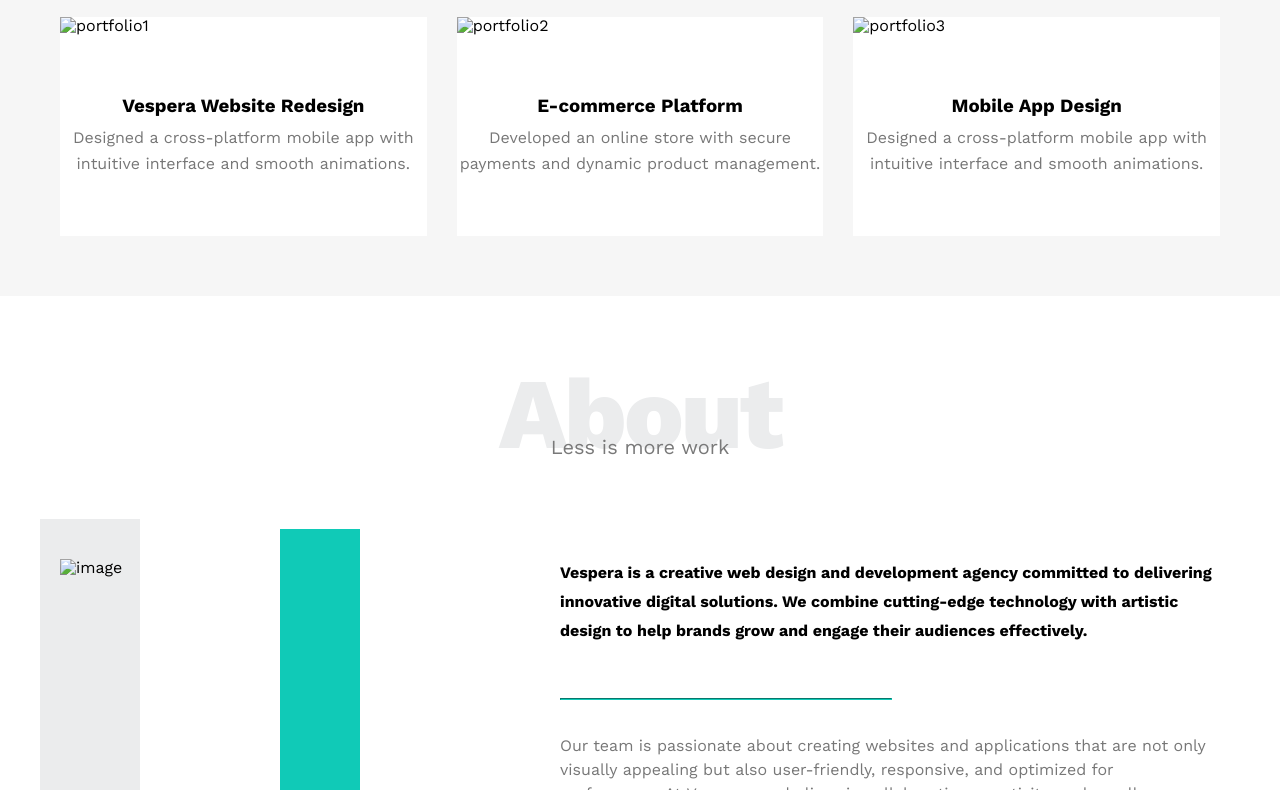
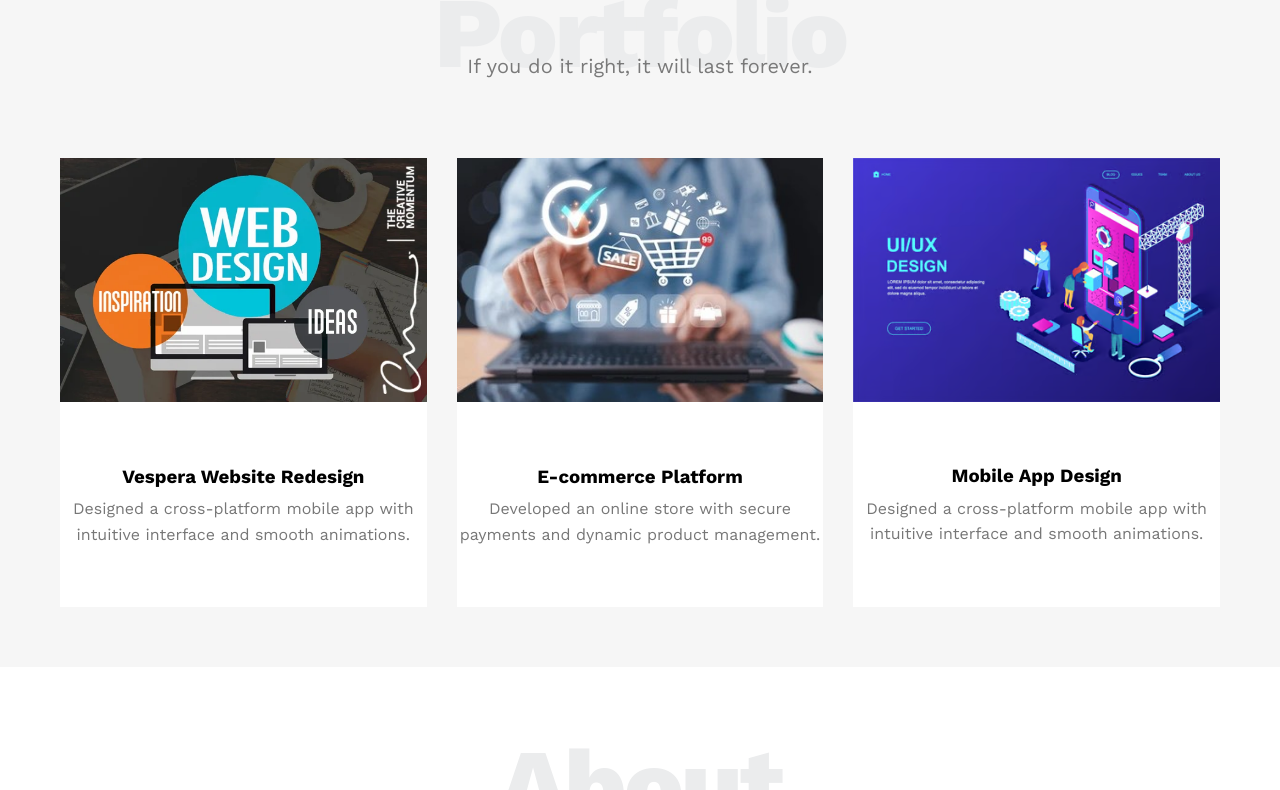
Before and after one commit to Ahmed-Zein3/Responsive-agency-website, a plain HTML site: page index.html in a window 1280 px wide. Shown: the part 2010-2800 px from the top of the page. Drawn offline with nearby package versions, Linux system fonts and the light colour scheme; the site is published under a folder, as on GitHub Pages, so addresses that start at the root find nothing.

Commit message:
Fix image paths for GitHub Pages

```diff
--- a/index.html
+++ b/index.html
@@ -23,7 +23,7 @@
     <div class="header">
       <div class="container header_container">
         <div class="header_logo">
-          <img src="/imges/vaspera.jpg" alt="logo" />
+          <img src="imges/vaspera.jpg" alt="logo" />
         </div>
         <div class="header_links">
           <span class="icon">
@@ -139,7 +139,7 @@
           </div>
           <div class="col">
             <div class="image imge-srv">
-              <img src="/imges/services-image.jpg" alt="Mountain-image" />
+              <img src="imges/services-image.jpg" alt="Mountain-image" />
             </div>
           </div>
         </div>
@@ -153,7 +153,7 @@
         <p>If you do it right, it will last forever.</p>
         <div class="portfolio_content">
           <div class="card">
-            <img src="/imges/portfolio1.jpg" alt="portfolio1" />
+            <img src="imges/portfolio1.jpg" alt="portfolio1" />
             <div class="info">
               <h3>Vespera Website Redesign</h3>
               <p>
@@ -163,7 +163,7 @@
             </div>
           </div>
           <div class="card">
-            <img src="/imges/portfolio2.jpg" alt="portfolio2" />
+            <img src="imges/portfolio2.jpg" alt="portfolio2" />
             <div class="info">
               <h3>E-commerce Platform</h3>
               <p>
@@ -173,7 +173,7 @@
             </div>
           </div>
           <div class="card">
-            <img src="/imges/portfolio3.jpg" alt="portfolio3" />
+            <img src="imges/portfolio3.jpg" alt="portfolio3" />
             <div class="info">
               <h3>Mobile App Design</h3>
               <p>
@@ -193,7 +193,7 @@
         <p>Less is more work</p>
         <div class="about_content">
           <div class="image">
-            <img src="/imges/about.jpg" alt="image" />
+            <img src="imges/about.jpg" alt="image" />
           </div>
           <div class="text">
             <p>
```
